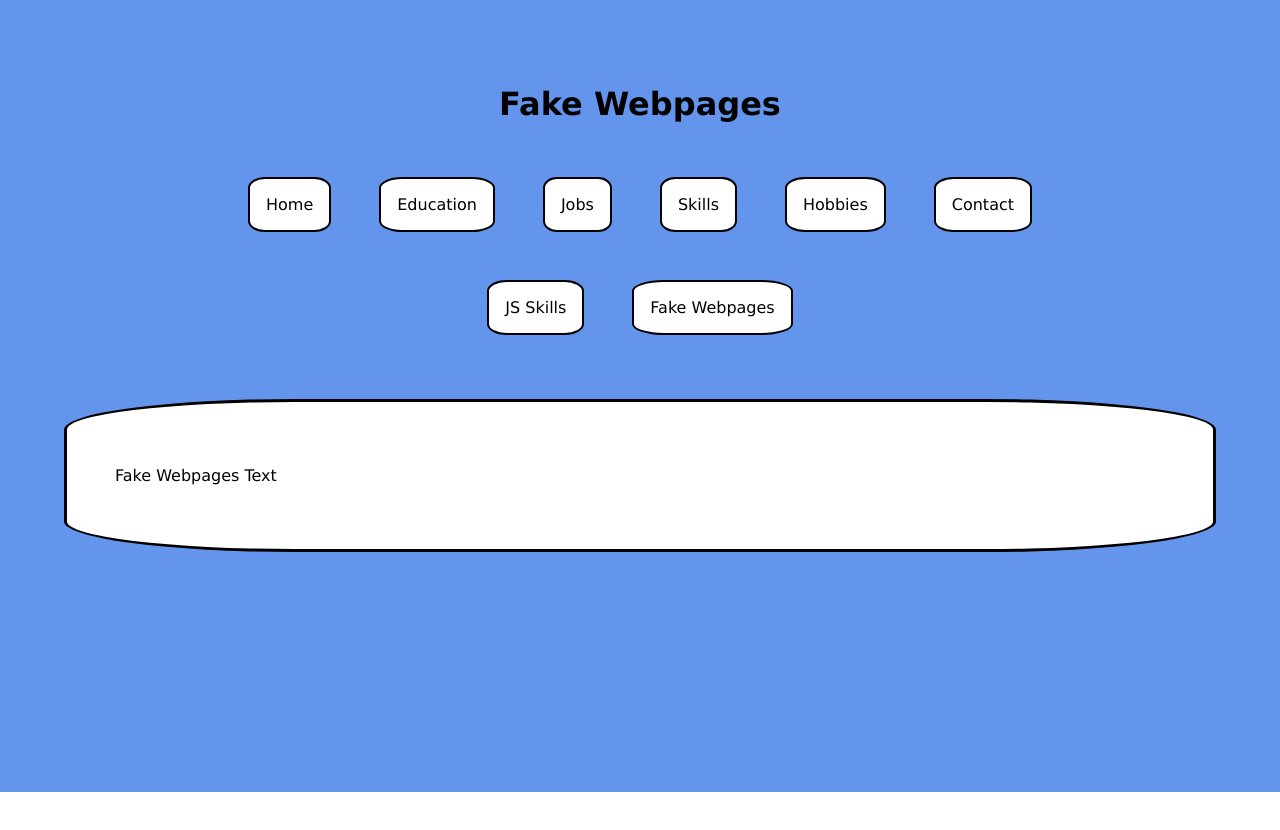
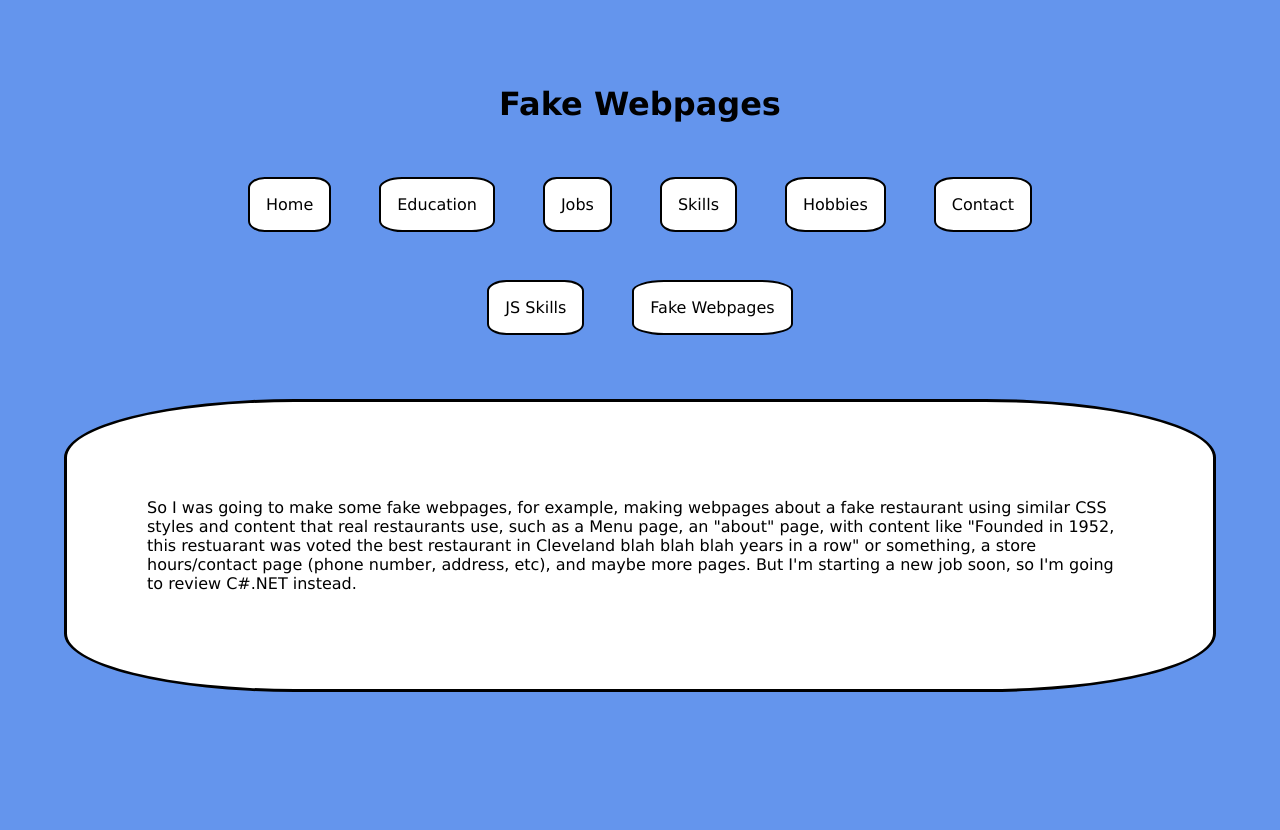
Before and after one commit to L1ndseyHerman/Personal-Website-ReactJS, a React (Create React App) app: page /fake-webpages in a window 1280 px wide. Shown: the top 830 px of the page. Before the commit the page ends 800 px from the top, so only its background shows below. Built offline with nearby package versions, Linux system fonts and the light colour scheme.

Commit message:
My website updates are probobly done! I'll swap it with my old website probobly tomorrow.

```diff
--- /dev/null
+++ b/src/pages/Fake_Webpages.module.css
@@ -0,0 +1,3 @@
+.par {
+  padding: 2rem;
+}
--- a/src/pages/Fake_Webpages.tsx
+++ b/src/pages/Fake_Webpages.tsx
@@ -1,10 +1,20 @@
 import React from "react";
 import Wrapper from "../components/Wrapper";
+import classes from "./Fake_Webpages.module.css";
 
 const Fake_Webpages: React.FC = () => {
   return (
     <Wrapper title="Fake Webpages">
-      <p>Fake Webpages Text</p>
+      <p className={classes.par}>
+        So I was going to make some fake webpages, for example, making webpages
+        about a fake restaurant using similar CSS styles and content that real
+        restaurants use, such as a Menu page, an &quot;about&quot; page, with
+        content like &quot;Founded in 1952, this restuarant was voted the best
+        restaurant in Cleveland blah blah blah years in a row&quot; or
+        something, a store hours/contact page (phone number, address, etc), and
+        maybe more pages. But I&apos;m starting a new job soon, so I&apos;m
+        going to review C#.NET instead.
+      </p>
     </Wrapper>
   );
 };
--- a/src/pages/Home.tsx
+++ b/src/pages/Home.tsx
@@ -43,7 +43,7 @@ const Home: React.FC = () => {
         </a>
         .
       </p>
-      <p className={classes.updatedPar}>Last updated: 10/24/21</p>
+      <p className={classes.updatedPar}>Last updated: 10/25/21</p>
     </Wrapper>
   );
 };
```
